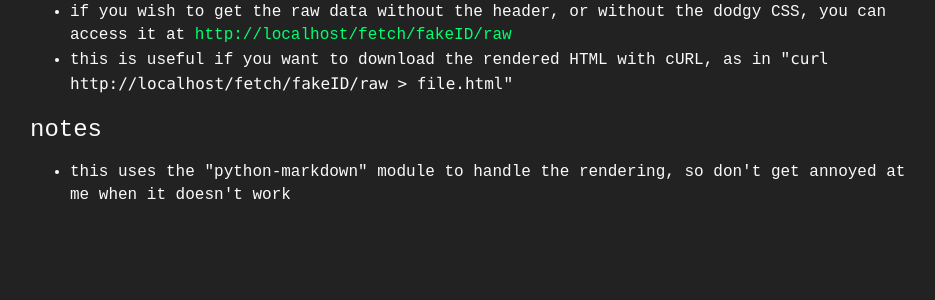
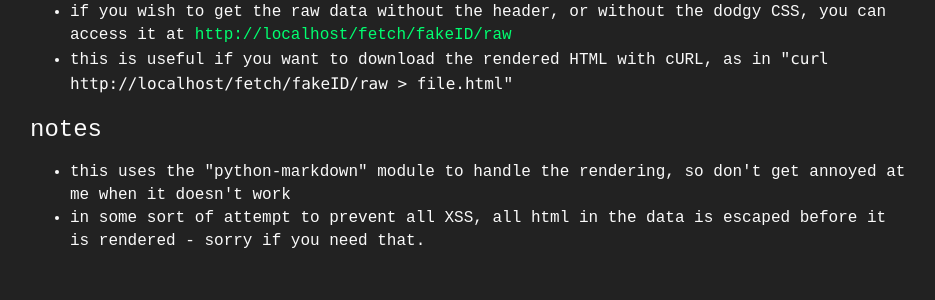
Before and after one commit to GeorgeHoneywood/markdowner, a Flask app: page / in a window 1280 px wide. Shown: the part 467-767 px from the top of the page, without its empty margins (170-1105 px from the left). Run offline with Flask 2, Linux system fonts and the light colour scheme; some libraries are stand-ins or nearby versions.

Commit message:
hey, ughhh XSS is bad right

```diff
--- a/server/app.py
+++ b/server/app.py
@@ -1,4 +1,4 @@
-from flask import Flask, request, url_for, render_template, redirect, abort
+from flask import Flask, request, url_for, render_template, redirect, abort, escape
 from flask_cors import CORS
 from flask_api import status
 
@@ -45,7 +45,7 @@ def genHTML(request):
         return json.dumps(response), status.HTTP_415_UNSUPPORTED_MEDIA_TYPE, {'Content-Type':'application/json'}
 
     #render the markdown text into html text
-    html = markdown.markdown(md, extensions=['mdx_truly_sane_lists', 'pymdownx.superfences'])
+    html = markdown.markdown(escape(md), extensions=['mdx_truly_sane_lists', 'pymdownx.superfences'])
 
     response["id"] = genID()
 
@@ -53,7 +53,7 @@ def genHTML(request):
         f.write(html)
 
     if request.content_type == 'application/x-www-form-urlencoded':
-        return redirect("{}fetch/{}".format(request.host_url, response["id"]))
+        return redirect(url_for('fetch', id = response["id"]))
     else:
         response["code"] = status.HTTP_201_CREATED
         response["status"] = "Created file, everything worked, visit {}fetch/{} to access your data".format(request.host_url, response["id"])
--- a/server/templates/index.html
+++ b/server/templates/index.html
@@ -18,6 +18,7 @@
         <h3>notes</h3>
         <ul>
             <li>this uses the "python-markdown" module to handle the rendering, so don't get annoyed at me when it doesn't work</li>
+            <li>in some sort of attempt to prevent all XSS, all html in the data is escaped before it is rendered - sorry if you need that.</li>
         </ul>
     </div>
 {% endblock %}
```
